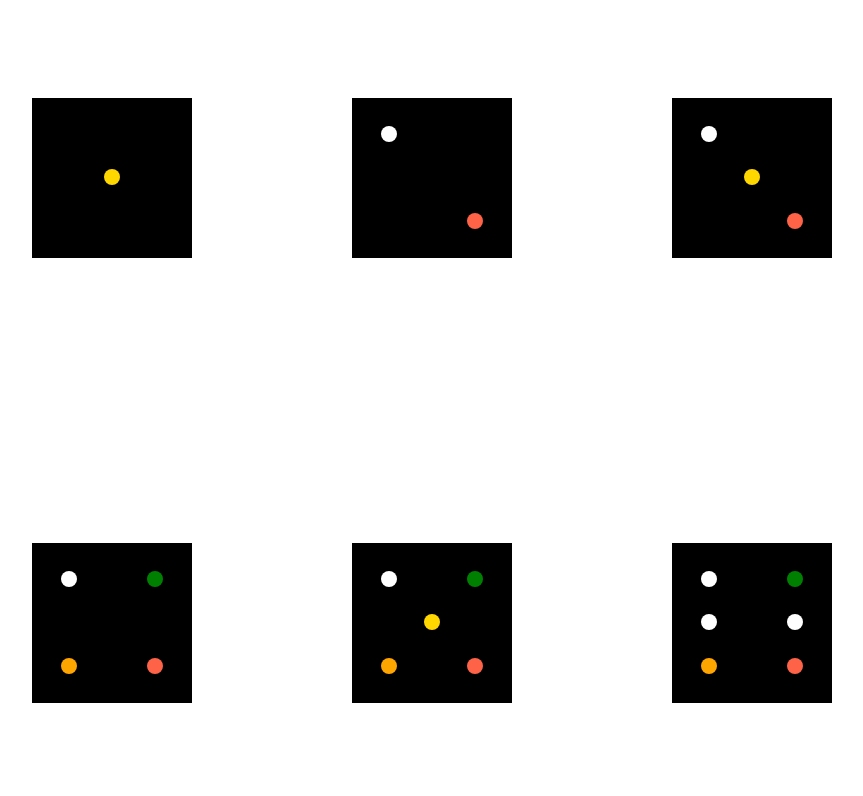
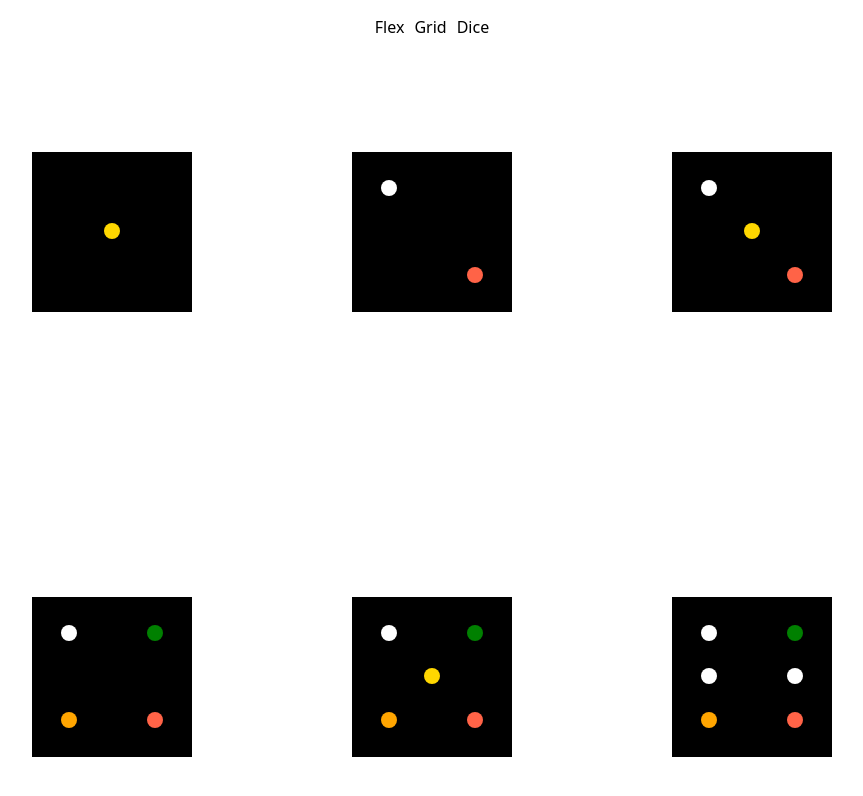
Before and after one commit to JohanSG117/css-flex-grid, a plain HTML site: page dice.html in a window 1280 px wide. Shown: the whole page, without its empty margins (208-1071 px from the left). Drawn offline with Linux system fonts and the light colour scheme.

Commit message:
Update dice.html

```diff
--- a/dice.html
+++ b/dice.html
@@ -9,7 +9,13 @@
     <link rel="stylesheet" href="dice.css">
 </head>
 <body>
-    <header></header>
+    <header class="header">
+        <nav>
+            <a href="./index.html">Flex</a>
+            <a href="./grid.html">Grid</a>
+            <a href="./dice.html">Dice</a>
+        </nav>
+    </header>
     <div class="container">
         <div class="container-wrapper">
             <div class="container_dice">
```
